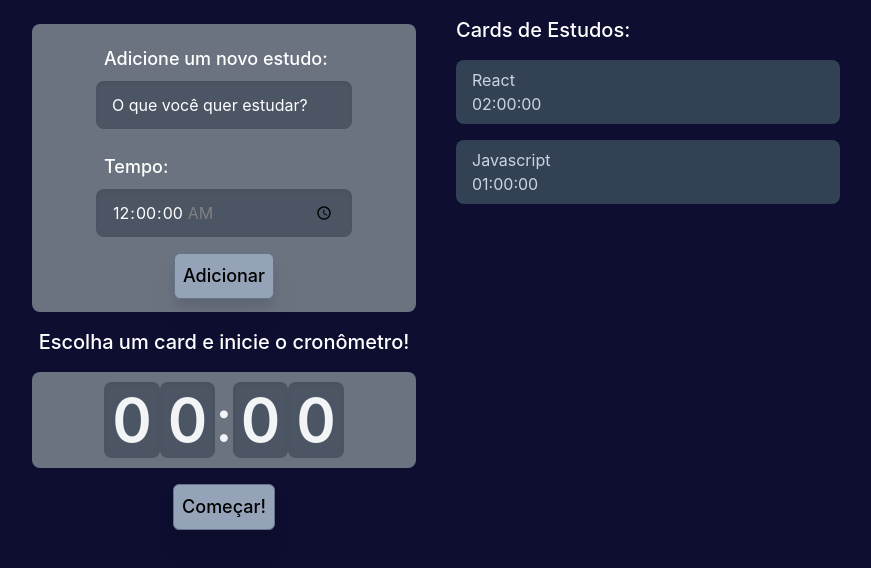
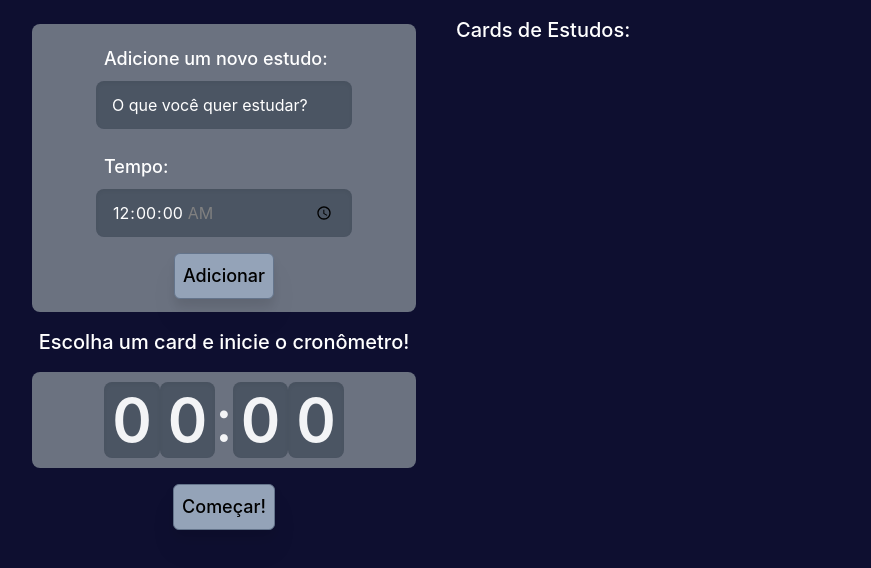
Before and after one commit to NicoleKirst/projeto-cronometro-estudos, a React (Create React App) app: page / in a window 1280 px wide. Shown: the top 568 px of the page, without its empty margins (204-1075 px from the left). Built offline with nearby package versions, Linux system fonts and the light colour scheme.

Commit message:
adicionei interações

```diff
--- a/package.json
+++ b/package.json
@@ -14,6 +14,7 @@
     "react-dom": "^18.2.0",
     "react-scripts": "5.0.1",
     "typescript": "^4.9.3",
+    "uuid": "^9.0.0",
     "web-vitals": "^2.1.4"
   },
   "scripts": {
@@ -39,5 +40,8 @@
       "last 1 firefox version",
       "last 1 safari version"
     ]
+  },
+  "devDependencies": {
+    "@types/uuid": "^8.3.4"
   }
 }
--- a/src/App.tsx
+++ /dev/null
@@ -1,23 +0,0 @@
-import React from 'react';
-import Form from './components/Form';
-import List from './components/List';
-import Stopwatch from './components/Stopwatch';
-
-function App() {
-  return (
-    <div className="App">
-      <div
-        className='flex items-start gap-10 content-center justify-center'
-      >
-      <div
-        className='flex flex-col items-center gap-4 content-center justify-center'>
-        <Form />
-        <Stopwatch />
-      </div>
-        <List />
-      </div>
-    </div>
-  );
-}
-
-export default App;
--- a/src/components/Button/index.tsx
+++ b/src/components/Button/index.tsx
@@ -1,10 +1,13 @@
 import React from "react";
 
 // forma antiga de escrever com class, a nova forma é com function
-class Button extends React.Component<{ text: string}> {
+class Button extends React.Component<{ text: string ,  type?: "button" | "submit" | "reset" | undefined}>
+{
     render() {
+        const {type = "button"} = this.props;
         return (
             <button
+                type={type}
                 className="text-lg font-medium bg-slate-400 border border-slate-500 rounded-md p-2 drop-shadow-xl"
             > {this.props.text}
             </button>
--- a/src/components/Form/index.tsx
+++ b/src/components/Form/index.tsx
@@ -1,13 +1,30 @@
 import React from 'react';
+import { Itarefa } from '../../types/tarefa';
 import Button from '../Button';
-class Form extends React.Component {
+import { v4 as uuidv4 } from 'uuid';
+
+class Form extends React.Component<{
+    setTarefas: React.Dispatch<React.SetStateAction<Itarefa[]>>
+}>{
     state = {
         tarefa: "",
         tempo: "00:00"
     }
 
     adicionarTarefa(evento: React.FormEvent<HTMLFormElement>) {
-        evento.preventDefault()
+        evento.preventDefault();
+        this.props.setTarefas(tarefasAntigas => [
+            ...tarefasAntigas,
+            {
+                ...this.state,
+                selecionado: false,
+                completado: false,
+                id: uuidv4()
+            }])
+        this.setState({
+            tarefa:"",
+            tempo:'00:00'
+        })
     }
     render() {
         return (
@@ -47,7 +64,7 @@ class Form extends React.Component {
                         className='w-64 h-12 p-4 rounded-lg bg-gray-600 shadow-inner text-white'
                     />
                 </div>
-                <Button
+                <Button type="submit"
                     text="Adicionar"
                 />
             </form>
--- a/src/components/List/Item/index.tsx
+++ b/src/components/List/Item/index.tsx
@@ -1,4 +1,6 @@
-export default function Item({tarefa,tempo}: { tarefa: string, tempo: string}) {
+import { Itarefa } from "../../../types/tarefa";
+
+export default function Item({tarefa,tempo, selecionado, completado, id}: Itarefa) {
     return (
         <li
             className='flex flex-col justify-center content-center pl-4 text-slate-300 text-md h-16 w-96 bg-slate-700 rounded-lg mt-4'>
--- a/src/components/List/index.tsx
+++ b/src/components/List/index.tsx
@@ -1,20 +1,10 @@
-import React, { useState } from 'react';
+import { Itarefa } from '../../types/tarefa';
 import Item from './Item';
 
-function List() {
-    const [tarefas, setTarefas] = useState([{
-        tarefa: 'React',
-        tempo: '02:00:00'
-    }, {
-        tarefa: 'Javascript',
-        tempo: '01:00:00'
-    }]);
+function List({tarefas}:{tarefas: Itarefa[]}) {
     return(
         <aside className='w-96 h-96'>
-            <h2 onClick={() => {
-                setTarefas([...tarefas,{ tarefa: "Estudar", tempo:"00:02:50"}])
-            }}
-                className='text-white text-xl font-medium mt-4'>Cards de Estudos:</h2>
+            <h2 className='text-white text-xl font-medium mt-4'>Cards de Estudos:</h2>
 
             <ul>
                 {tarefas.map((item, index) => (
--- a/src/index.tsx
+++ b/src/index.tsx
@@ -1,7 +1,7 @@
 import React from 'react';
 import ReactDOM from 'react-dom/client';
 import './index.css';
-import App from './App';
+import App from './pages/App';
 
 const root = ReactDOM.createRoot(
   document.getElementById('root') as HTMLElement
--- /dev/null
+++ b/src/pages/App.tsx
@@ -0,0 +1,25 @@
+import React, { useState } from 'react';
+import Form from '../components/Form';
+import List from '../components/List';
+import Stopwatch from '../components/Stopwatch';
+import { Itarefa } from '../types/tarefa';
+
+function App() {
+const [tarefas, setTarefas] = useState<Itarefa[]>([]);
+  return (
+    <div className="App">
+      <div
+        className='flex items-start gap-10 content-center justify-center'
+      >
+      <div
+        className='flex flex-col items-center gap-4 content-center justify-center'>
+        <Form setTarefas={setTarefas}/>
+        <Stopwatch />
+      </div>
+        <List tarefas={tarefas}/>
+      </div>
+    </div>
+  );
+}
+
+export default App;
--- /dev/null
+++ b/src/types/tarefa.ts
@@ -0,0 +1,7 @@
+export interface Itarefa {
+    tarefa: string,
+    tempo: string,
+    selecionado: boolean,
+    completado: boolean,
+    id: string
+}
```
Also changed, not shown: 1 other file (tests, documents, lock files or other folders).
